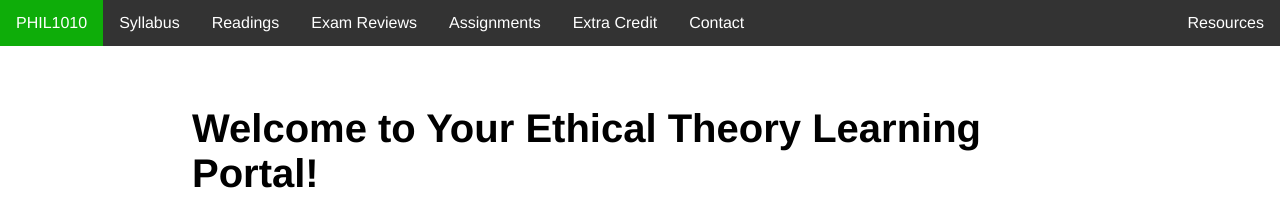
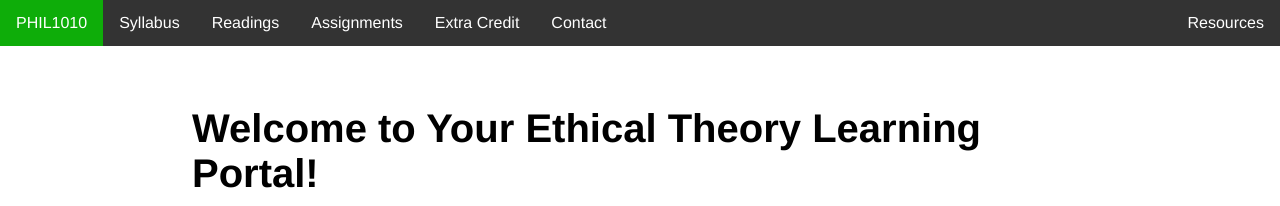
Before and after one commit to kevinjpatton/kevinjpatton.github.io, a Jekyll site: the page built from teaching/phil_3050/index.html, in a window 1280 px wide. Shown: the top 206 px of the page. Built offline with Jekyll 4.4.1, drawn with Linux system fonts in a browser that asks for light colours; Markdown is read by kramdown in place of the engine named in the settings.

Commit message:
Update 3050.html

```diff
--- a/_layouts/3050.html
+++ b/_layouts/3050.html
@@ -48,7 +48,6 @@
         <li><a class="active" href="/teaching/phil_3050/index.html">PHIL1010</a></li>
         <li><a href="/teaching/phil_3050/syllabus">Syllabus</a></li>
         <li><a href="/teaching/phil_3050/readings">Readings</a></li>
-        <li><a href="/teaching/phil_3050/exams">Exam Reviews</a></li>
         <li><a href="/teaching/phil_3050/assignments">Assignments</a></li>
         <li><a href="/teaching/phil_3050/ec/index">Extra Credit</a></li>
         <li><a href="/teaching/phil_3050/contact">Contact</a></li>
```
